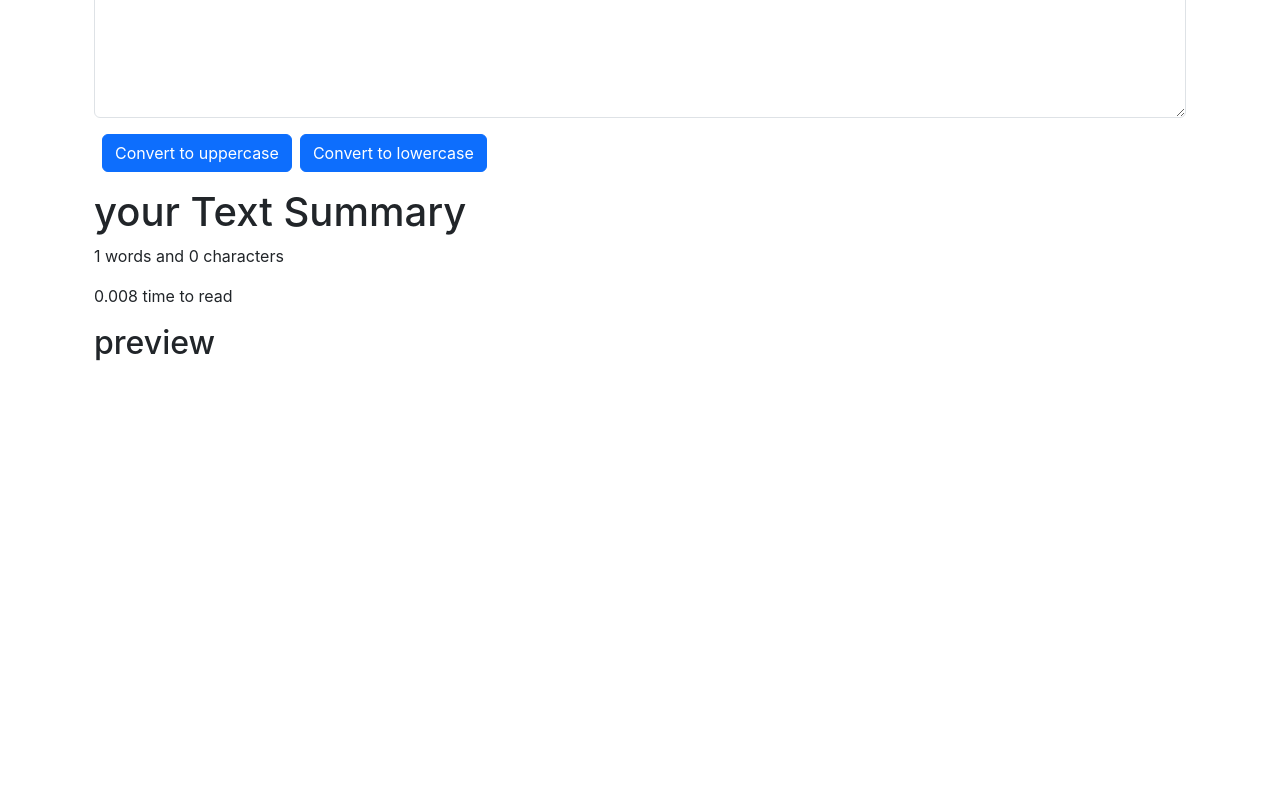
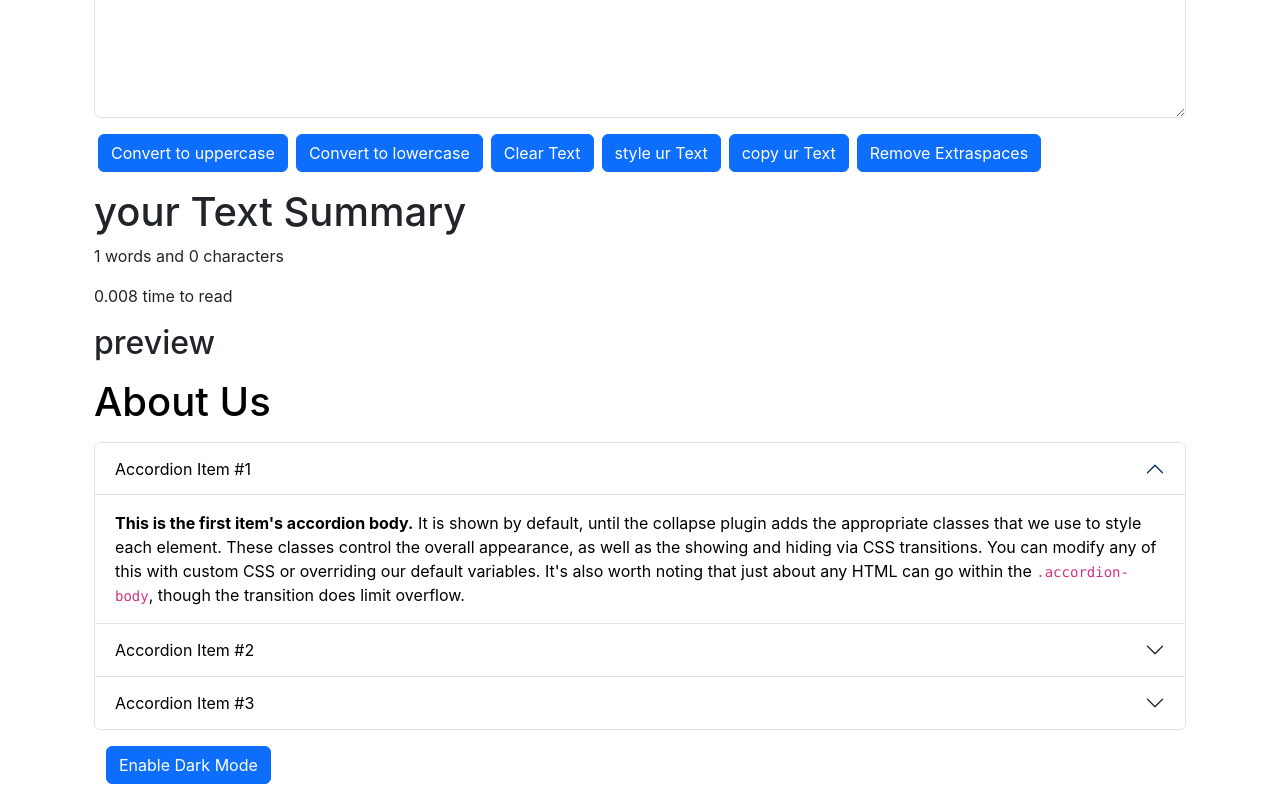
Before and after one commit to AASTHA9416/textutils, a React (Create React App) app: page / in a window 1280 px wide. Shown: the part 272-1072 px from the top of the page. Before the commit the page ends 800 px from the top, so only its background shows below. Built offline with nearby package versions, Linux system fonts and the light colour scheme.

Commit message:
upto lect 11

```diff
--- a/src/App.js
+++ b/src/App.js
@@ -3,6 +3,9 @@
 // CSS file
 import './App.css';
 import Navbar from './components/Navbar';
+import About from './components/about';
+
+
 import Textform from './components/Textform';
 
 function App() {
@@ -14,6 +17,7 @@
 <div className="container my-3">
 
 <Textform heading="Enter the text to analyse"/>
+<About/>
 </div>
 </>
   );
--- a/src/components/Textform.js
+++ b/src/components/Textform.js
@@ -11,11 +11,36 @@
         let newText=text.toLowerCase();
         setText(newText)
     }
+    const handleCapClick=()=>{
+        console.log("lowercase was clicked" + text);
+        let newText='' ;
+        setText(newText)
+    }
+    const handlestyClick=()=>{
+        console.log("lowercase was clicked" + text);
+        let newText= `<span style="font-style: italic;">${text}</span>`;
+        setText(newText)
+    }
 
     const handleOnChange=(event)=>{
         console.log("on chnage");
         setText(event.target.value)
     }
+    const handlecopy=()=>{
+        console.log("on chnage");
+        // setText(event.target.value)
+        var text=document.getElementById("my-box");
+        text.select();
+        text.setSelectionRange(0,9999);
+        navigator.clipboard.writeText(text.value);
+    }
+    const handleExtraSpaces=()=>{
+        console.log("on chnage");
+        let newText=text.split(/[ ]+/);
+
+        setText(newText.join(" "));
+    }
+
 
     const[text,setText]=useState('');
   return (
@@ -28,8 +53,12 @@
   value={text}
   ></textarea>
 </div>
- <button className="btn btn-primary mx-2" onClick={handleUpClick} >Convert to uppercase</button>
- <button className="btn btn-primary" onClick={handleLoClick} >Convert to lowercase</button>
+ <button className="btn btn-primary mx-1" onClick={handleUpClick} >Convert to uppercase</button>
+ <button className="btn btn-primary mx-1" onClick={handleLoClick} >Convert to lowercase</button>
+ <button className="btn btn-primary mx-1" onClick={handleCapClick} >Clear Text</button>
+ <button className="btn btn-primary mx-1" onClick={handlestyClick} >style ur Text</button>
+ <button className="btn btn-primary mx-1" onClick={handlecopy} >copy ur Text</button>
+ <button className="btn btn-primary mx-1" onClick={handleExtraSpaces} >Remove Extraspaces</button>
     </div>
 
 
--- /dev/null
+++ b/src/components/about.js
@@ -0,0 +1,75 @@
+import React, { useState } from 'react'
+
+export default function About() {
+    const[btntext,setBtnText]=useState("Enable Dark Mode")
+const[myStyle,setMyStyle]=useState({
+    color:'black',
+    backgroundColor:'white'
+})
+
+const toggleStyle=()=>{
+    if(myStyle.color==='black'){
+        setMyStyle({
+            color:'white',
+            backgroundColor:'black',
+            border:'1px solid white'
+        });
+        setBtnText("Enable Light Mode");
+    }
+else{
+    setMyStyle({
+        color:'black',
+            backgroundColor:'white'
+    });
+    setBtnText("Enable Dark Mode");
+}
+}
+
+  return (
+    <div className='container' style={myStyle} >
+        <h1 className='my-3'>About Us</h1>
+      <div class="accordion" id="accordionExample">
+  <div class="accordion-item">
+    <h2 class="accordion-header">
+      <button class="accordion-button" type="button" style={myStyle} data-bs-toggle="collapse" data-bs-target="#collapseOne" aria-expanded="true" aria-controls="collapseOne">
+        Accordion Item #1
+      </button>
+    </h2>
+    <div id="collapseOne" class="accordion-collapse collapse show" data-bs-parent="#accordionExample">
+      <div class="accordion-body" style={myStyle}>
+        <strong>This is the first item's accordion body.</strong> It is shown by default, until the collapse plugin adds the appropriate classes that we use to style each element. These classes control the overall appearance, as well as the showing and hiding via CSS transitions. You can modify any of this with custom CSS or overriding our default variables. It's also worth noting that just about any HTML can go within the <code>.accordion-body</code>, though the transition does limit overflow.
+      </div>
+    </div>
+  </div>
+  <div class="accordion-item">
+    <h2 class="accordion-header">
+      <button class="accordion-button collapsed" style={myStyle} type="button" data-bs-toggle="collapse" data-bs-target="#collapseTwo" aria-expanded="false" aria-controls="collapseTwo">
+        Accordion Item #2
+      </button>
+    </h2>
+    <div id="collapseTwo" class="accordion-collapse collapse" data-bs-parent="#accordionExample">
+      <div class="accordion-body" style={myStyle}>
+        <strong>This is the second item's accordion body.</strong> It is hidden by default, until the collapse plugin adds the appropriate classes that we use to style each element. These classes control the overall appearance, as well as the showing and hiding via CSS transitions. You can modify any of this with custom CSS or overriding our default variables. It's also worth noting that just about any HTML can go within the <code>.accordion-body</code>, though the transition does limit overflow.
+      </div>
+    </div>
+  </div>
+  <div class="accordion-item">
+    <h2 class="accordion-header">
+      <button class="accordion-button collapsed" style={myStyle} type="button" data-bs-toggle="collapse" data-bs-target="#collapseThree" aria-expanded="false" aria-controls="collapseThree">
+        Accordion Item #3
+      </button>
+    </h2>
+    <div id="collapseThree" class="accordion-collapse collapse" data-bs-parent="#accordionExample">
+      <div class="accordion-body" style={myStyle} >
+        <strong>This is the third item's accordion body.</strong> It is hidden by default, until the collapse plugin adds the appropriate classes that we use to style each element. These classes control the overall appearance, as well as the showing and hiding via CSS transitions. You can modify any of this with custom CSS or overriding our default variables. It's also worth noting that just about any HTML can go within the <code>.accordion-body</code>, though the transition does limit overflow.
+      </div>
+    </div>
+  </div>
+</div>
+<div className='container my-3'>
+
+<button onClick={toggleStyle} type="button" class="btn btn-primary">{btntext}</button>
+</div>
+    </div>
+  )
+}
```
